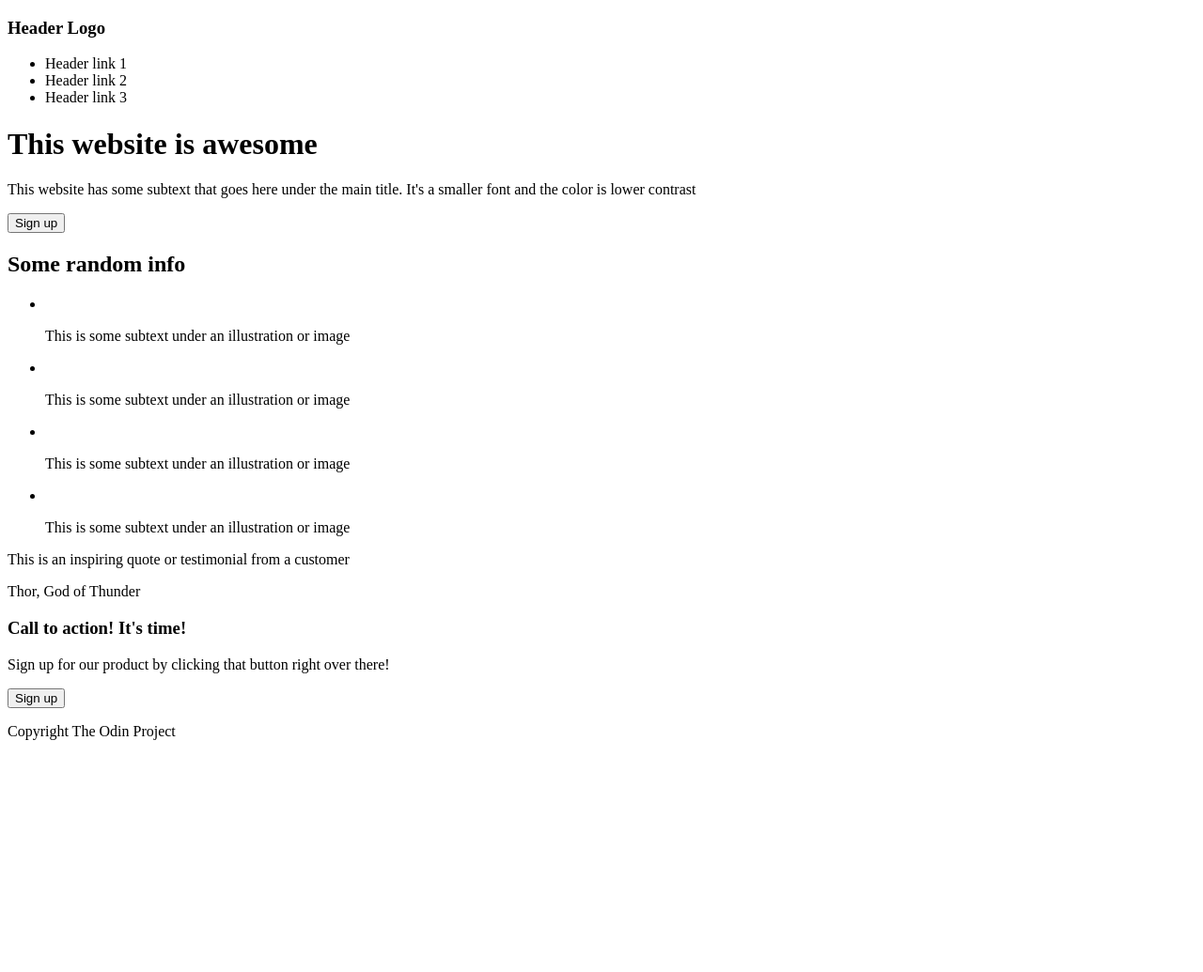
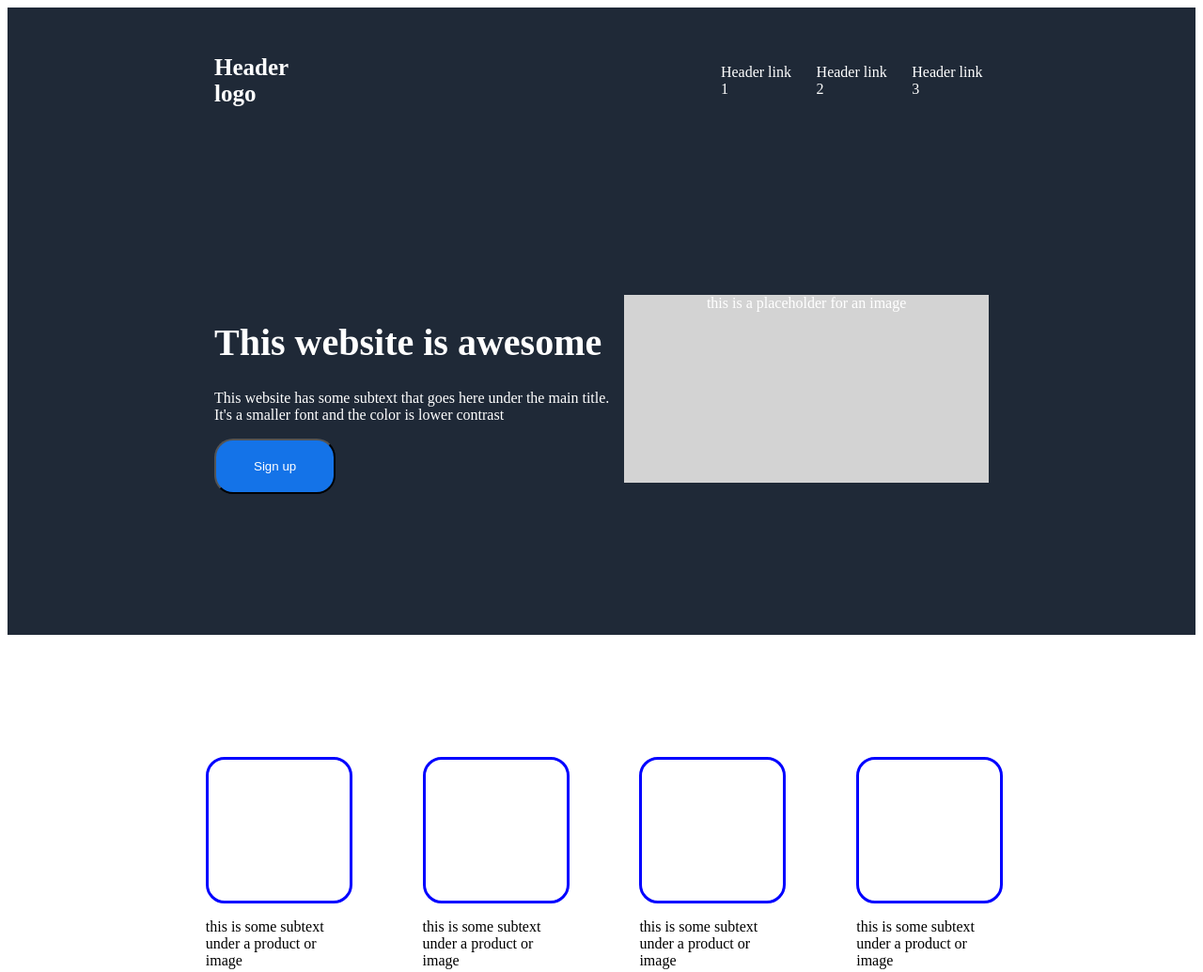
Before and after one commit to Sjd91/projectlandingpage, a plain HTML site: page index.html in a window 1280 px wide. Shown: the top 1035 px of the page at 94% size. Before the commit the page ends 804 px from the top, so only its background shows below. Drawn offline with Linux system fonts and the light colour scheme.

Commit message:
first css draft for landing page project

```diff
--- a/index.html
+++ b/index.html
@@ -8,37 +8,36 @@
     <link rel="stylesheet" href="styles.css">
 </head>
 <body>
-    <div class="header-container">
-        <div class="headerlogo"><h3>Header Logo</h3></div>
-        <ul class="headerlinks">
+    <div class="menu">
+        <div><p>Header logo</p></div>
+        <ul class="menulinks">
             <li>Header link 1</li>
             <li>Header link 2</li>
             <li>Header link 3</li>
         </ul>
      </div>
      <div class="hero">
-        <h1>This website is awesome</h1>
+        <div class="title"><h1>This website is awesome</h1>
         <p>This website has some subtext that goes here under the main title. It's a smaller font and the color is lower contrast</p>
-        <button>Sign up</button>
-        <img>
+        <button class="hero-btn">Sign up</button></div>
+        <div class="placeholder"><span>this is a placeholder for an image</span></div>
     </div>
     <div class="randominfo">
-        <h2>Some random info</h2>
-        <ul>
-            <li><img><p>This is some subtext under an illustration or image</p></li>
-            <li><img><p>This is some subtext under an illustration or image</p></li>
-            <li><img><p>This is some subtext under an illustration or image</p></li>
-            <li><img><p>This is some subtext under an illustration or image</p></li>
-        </ul>
+        <div class="info"><div class="productimage"></div><p>this is some subtext under a product or image</p></div>
+        <div class="info"><div class="productimage"></div><p>this is some subtext under a product or image</p></div>
+        <div class="info"><div class="productimage"></div><p>this is some subtext under a product or image</p></div>
+        <div class="info"><div class="productimage"></div><p>this is some subtext under a product or image</p></div>
     </div>
     <div class="quote">
-        <p>This is an inspiring quote or testimonial from a customer</p>
-        <p>Thor, God of Thunder</p>
+        <p class="quotetext">This is an inspiring quote or testimonial from a customer</p>
+        <p class="quoteauthor">- Thor, God of Thunder</p>
     </div>
-    <div class="cta">
+    <div class="cta-section">
+        <div class="cta">
         <h3>Call to action! It's time!</h3>
         <p>Sign up for our product by clicking that button right over there!</p>
-        <button>Sign up</button>
+        </div>
+        <div class="cta-button"><button>Sign up</button></div>
     </div>
     <div class="footer">
         <p>Copyright The Odin Project</p>
--- a/styles.css
+++ b/styles.css
@@ -0,0 +1,128 @@
+.menu {
+    background: #1F2937;
+    color: white;
+    display: flex;
+    justify-content: space-between;
+}
+
+.menu div p {
+    font-weight: bold;
+    font-size: 25px;
+    align-items: center;
+    margin: 50px 220px;
+}
+
+.menulinks {
+    display: flex;
+    list-style: none;
+    padding: 40px 220px;
+}
+
+ul {
+    justify-content: flex-end;
+    align-items: center;
+    gap: 20px;
+}
+
+.hero {
+    background: #1F2937;
+    color: white;
+    display: flex;
+    padding: 150px 220px;
+    justify-content: space-between;
+}
+
+.title {
+    width: 450px;
+}
+
+.title h1 {
+    font-size: 40px;
+}
+
+.placeholder {
+    height: 200px;
+    width: 400px;
+    background-color: lightgray;
+    text-align:center;
+}
+
+.randominfo {
+    display: flex;
+    justify-content: space-evenly;
+    margin: 30px;
+    padding: 100px;
+}
+
+.info {
+    height: 150px;
+    width: 150px;
+}
+
+.productimage {
+    height: 150px;
+    width: 150px;
+    border: 3px solid blue;
+    border-radius: 20px;
+}
+
+.quote {
+    padding: 200px;
+    background-color: #E5E7EB;
+}
+
+
+.quotetext {
+    font-size:40px;
+    text-align: center;
+}
+
+.quoteauthor {
+    font-weight: bold;
+    text-align: right;
+}
+
+.cta-section {
+    background-color: rgb(20, 115, 232);
+    color: white;
+    display: flex;
+    justify-content: space-between;
+    border-radius: 20px;
+    margin: 180px;
+}
+
+.cta {
+    margin: 40px;
+    margin-right: 200px;
+    border-radius: 40px;
+}
+
+.cta-button {
+    display: flex;
+    justify-content: center;
+    align-items: center;
+    margin-right: 200px;
+    border-radius: 20px;
+}
+
+.cta-button button {
+    color: white;
+    background-color: rgb(20, 115, 232);
+    padding: 20px 40px 20px 40px;
+    border: solid white;
+    border-radius: 20px;
+}
+
+.footer {
+    text-align: center;
+    background: #1F2937;
+    color: white;
+    padding: 60px;
+}
+
+.hero-btn {
+    color: white;
+    background-color: rgb(20, 115, 232);
+    padding: 20px 40px 20px 40px;
+    border-radius: 20px;
+}
```
